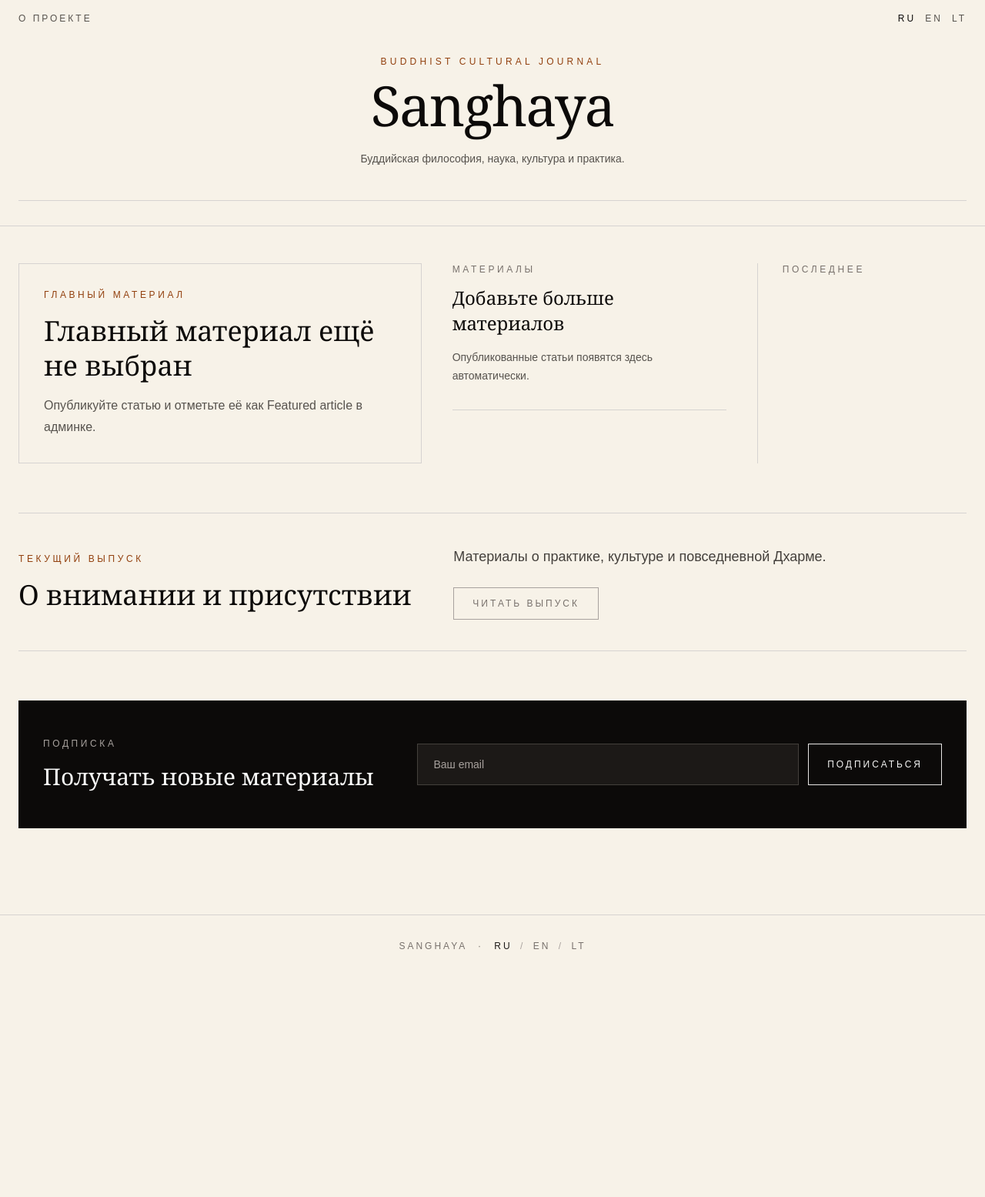
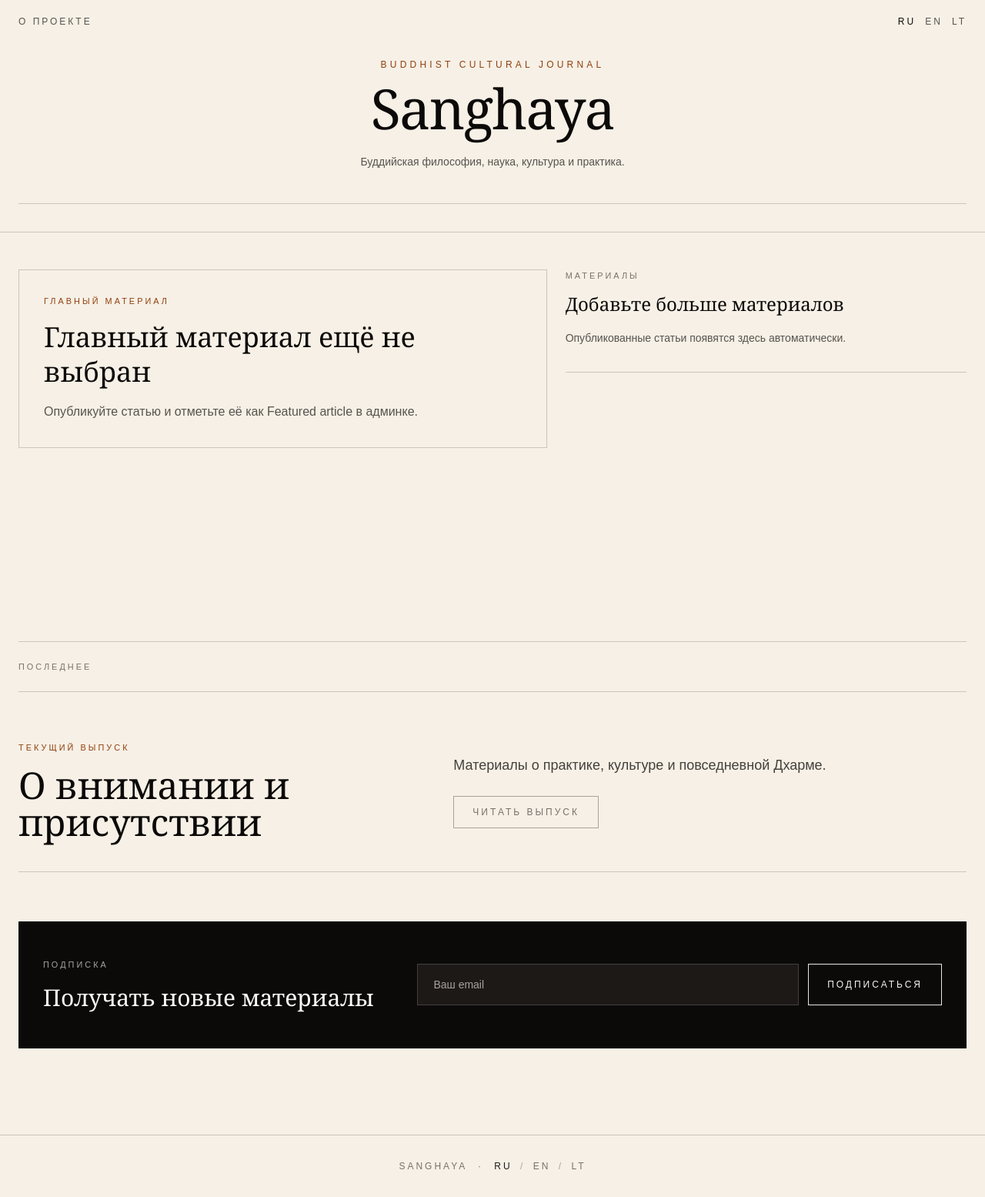
Before and after one commit to IskandarFani/dharma-journal, a Django app: page / in a window 1280 px wide. Shown: the whole page at 77% size. Before the commit the page ends 1233 px from the top, so only its background shows below. Run offline with Django 5.2, Linux system fonts and the light colour scheme; data that the repository does not hold is empty; some libraries are stand-ins or nearby versions.

Commit message:
Refine public site editorial layout

```diff
--- a/templates/base.html
+++ b/templates/base.html
@@ -5,7 +5,7 @@
 <head>
     <meta charset="UTF-8">
     <meta name="viewport" content="width=device-width, initial-scale=1.0">
-    <title>Sanghaya</title>
+    <title>{% block title %}Sanghaya{% endblock %}</title>
 
     <link rel="icon" type="image/png" href="{% static 'core/sanghaya-favicon.png' %}">
     <link rel="apple-touch-icon" href="{% static 'core/sanghaya-favicon.png' %}">
@@ -30,7 +30,7 @@
 
     <style>
         body {
-            background: #f7f2e8;
+            background: #f6f0e6;
             color: #1c1917;
         }
 
@@ -49,12 +49,76 @@
         details > summary::-webkit-details-marker {
             display: none;
         }
+
+        .hairline {
+            border-color: rgba(68, 64, 60, 0.24);
+        }
+
+        .editorial-kicker {
+            font-size: 0.68rem;
+            letter-spacing: 0.28em;
+            text-transform: uppercase;
+        }
+
+        .clamp-4 {
+            display: -webkit-box;
+            -webkit-box-orient: vertical;
+            -webkit-line-clamp: 4;
+            overflow: hidden;
+        }
+
+        .fallback-cover {
+            position: relative;
+            overflow: hidden;
+            background:
+                linear-gradient(135deg, rgba(146, 64, 14, 0.18), rgba(28, 25, 23, 0.02)),
+                #e7ded0;
+        }
+
+        .fallback-cover::before,
+        .fallback-cover::after {
+            content: "";
+            position: absolute;
+            inset: 14%;
+            border: 1px solid rgba(120, 113, 108, 0.34);
+        }
+
+        .fallback-cover::after {
+            inset: 28%;
+            transform: rotate(-8deg);
+            border-color: rgba(146, 64, 14, 0.26);
+        }
+
+        .fallback-cover span {
+            position: relative;
+            z-index: 1;
+        }
+
+        .article-card {
+            transition: border-color 250ms ease, background 250ms ease;
+        }
+
+        .article-card:hover {
+            border-color: rgba(120, 53, 15, 0.55);
+            background: rgba(255, 251, 235, 0.35);
+        }
+
+        .article-card:hover .serif {
+            color: #78350f;
+        }
+
+        @media (max-width: 767px) {
+            .mobile-title-balance {
+                font-size: clamp(2.25rem, 12vw, 3.65rem);
+                line-height: 0.98;
+            }
+        }
     </style>
 </head>
 
 <body class="sans min-h-screen">
-    <header class="border-b border-stone-300">
-        <div class="mx-auto max-w-7xl px-6 py-4">
+    <header class="border-b hairline">
+        <div class="mx-auto max-w-7xl px-6 py-4 md:py-5">
             <div class="flex items-center justify-between gap-6 text-xs uppercase tracking-[0.25em] text-stone-600">
                 <a href="{% url 'about' language %}" class="transition duration-300 hover:text-stone-950">
                     {{ ui.about }}
@@ -72,13 +136,13 @@
                 </div>
             </div>
 
-            <div class="py-10 text-center">
+            <div class="py-8 text-center md:py-10">
                 <a href="{% url 'home' language %}" class="group inline-block">
                     <div class="text-xs uppercase tracking-[0.35em] text-amber-800 transition duration-300 group-hover:text-amber-900">
                         {{ ui.journal_label }}
                     </div>
 
-                    <h1 class="serif mt-3 text-5xl md:text-7xl font-normal tracking-tight text-stone-950 transition duration-300 group-hover:text-amber-900">
+                    <h1 class="serif mt-3 text-5xl font-normal tracking-tight text-stone-950 transition duration-300 group-hover:text-amber-900 md:text-7xl">
                         Sanghaya
                     </h1>
                 </a>
@@ -88,7 +152,7 @@
                 </p>
             </div>
 
-            <nav class="hidden items-center justify-center gap-x-6 gap-y-3 border-t border-stone-300 pt-4 text-xs uppercase tracking-[0.22em] text-stone-700 md:flex md:flex-wrap">
+            <nav class="hidden items-center justify-center gap-x-6 gap-y-3 border-t hairline pt-4 text-xs uppercase tracking-[0.22em] text-stone-700 md:flex md:flex-wrap">
                 {% for item in navigation_categories %}
                     <a
                         href="{% url 'category_detail' language item.translation.slug %}"
@@ -99,13 +163,13 @@
                 {% endfor %}
             </nav>
 
-            <details class="border-t border-stone-300 pt-4 md:hidden">
+            <details class="border-t hairline pt-4 md:hidden">
                 <summary class="flex cursor-pointer items-center justify-between text-xs uppercase tracking-[0.25em] text-stone-700">
                     <span>{{ ui.menu }}</span>
-                    <span>+</span>
+                    <span class="text-base leading-none">+</span>
                 </summary>
 
-                <nav class="mt-5 grid gap-4 border-t border-stone-300 pt-5 text-xs uppercase tracking-[0.22em] text-stone-700">
+                <nav class="mt-5 grid gap-4 border-t hairline pt-5 text-xs uppercase tracking-[0.22em] text-stone-700">
                     {% for item in navigation_categories %}
                         <a
                             href="{% url 'category_detail' language item.translation.slug %}"
@@ -123,7 +187,7 @@
         {% block content %}{% endblock %}
     </main>
 
-    <footer class="mt-16 border-t border-stone-300">
+    <footer class="mt-16 border-t hairline">
         <div class="mx-auto max-w-7xl px-6 py-8 text-center text-xs uppercase tracking-[0.25em] text-stone-500">
             <a href="{% url 'home' language %}" class="transition duration-300 hover:text-stone-900">
                 Sanghaya
--- a/templates/core/home.html
+++ b/templates/core/home.html
@@ -1,11 +1,11 @@
 {% extends "base.html" %}
 
 {% block content %}
-<section class="mx-auto max-w-7xl px-6 py-12">
-    <div class="grid gap-10 lg:grid-cols-[1.25fr_0.85fr_0.65fr]">
-        <section>
+<section class="mx-auto max-w-7xl px-6 py-8 md:py-12">
+    <div class="grid items-stretch gap-6 xl:grid-cols-[minmax(0,1.08fr)_minmax(380px,0.82fr)]">
+        <section class="h-full">
             {% if featured_card %}
-                <article>
+                <article class="article-card flex h-full flex-col border-b hairline pb-8 md:border md:p-4">
                     <a
                         href="{% url 'article_detail' language featured_card.translation.slug %}"
                         class="group block overflow-hidden rounded-sm"
@@ -23,19 +23,19 @@
                                 class="aspect-[16/10] w-full object-cover transition duration-700 ease-out group-hover:scale-[1.025] group-hover:opacity-90"
                             >
                         {% else %}
-                            <div class="flex aspect-[16/10] items-center justify-center bg-stone-200 text-xs uppercase tracking-[0.25em] text-stone-500 transition duration-500 group-hover:bg-stone-300">
-                                Sanghaya
+                            <div class="fallback-cover flex aspect-[16/10] items-center justify-center text-xs uppercase tracking-[0.3em] text-stone-600">
+                                <span>Sanghaya</span>
                             </div>
                         {% endif %}
                     </a>
 
                     {% if featured_card.category_translation %}
-                        <div class="mt-6 text-xs uppercase tracking-[0.3em] text-amber-800">
+                        <div class="editorial-kicker mt-6 text-amber-800">
                             {{ featured_card.category_translation.title }}
                         </div>
                     {% endif %}
 
-                    <h2 class="serif mt-3 text-5xl font-normal leading-tight tracking-tight text-stone-950">
+                    <h2 class="serif mobile-title-balance mt-3 max-w-3xl text-5xl font-normal leading-[1.02] tracking-tight text-stone-950 md:text-5xl 2xl:text-6xl">
                         <a
                             href="{% url 'article_detail' language featured_card.translation.slug %}"
                             class="hover:text-amber-900"
@@ -45,12 +45,12 @@
                     </h2>
 
                     {% if featured_card.translation.excerpt %}
-                        <p class="mt-5 text-lg leading-8 text-stone-700">
+                        <p class="mt-5 max-w-2xl text-base leading-7 text-stone-700 md:text-lg md:leading-8">
                             {{ featured_card.translation.excerpt }}
                         </p>
                     {% endif %}
 
-                    <div class="mt-7 text-xs uppercase tracking-[0.22em] text-stone-500">
+                    <div class="mt-6 text-xs uppercase tracking-[0.2em] text-stone-500">
                         {% if featured_card.article.author %}
                             {{ ui.author }}: {{ featured_card.article.author.name }}
                         {% else %}
@@ -66,8 +66,8 @@
                     </div>
                 </article>
             {% else %}
-                <article class="border border-stone-300 p-8">
-                    <div class="text-xs uppercase tracking-[0.3em] text-amber-800">
+                <article class="border hairline p-8">
+                    <div class="editorial-kicker text-amber-800">
                         {{ ui.featured }}
                     </div>
 
@@ -82,16 +82,40 @@
             {% endif %}
         </section>
 
-        <section class="space-y-8">
+        <section class="grid gap-4 md:grid-cols-3 xl:h-full xl:grid-cols-1 xl:grid-rows-3">
             {% for card in secondary_cards %}
-                <article class="border-b border-stone-300 pb-8">
+                <article class="article-card grid gap-4 border-b hairline pb-5 md:border md:p-4 xl:min-h-0 xl:grid-cols-[minmax(180px,0.44fr)_1fr]">
+                    <a
+                        href="{% url 'article_detail' language card.translation.slug %}"
+                        class="group block overflow-hidden rounded-sm xl:h-full"
+                    >
+                        {% if card.article.cover_image %}
+                            <img
+                                src="{{ card.article.cover_image.url }}"
+                                alt="{{ card.translation.title }}"
+                                class="aspect-[16/7] w-full object-cover transition duration-500 group-hover:scale-[1.03] md:aspect-[4/3] xl:h-full xl:aspect-auto"
+                            >
+                        {% elif card.article.category.cover_image %}
+                            <img
+                                src="{{ card.article.category.cover_image.url }}"
+                                alt="{{ card.translation.title }}"
+                                class="aspect-[16/7] w-full object-cover transition duration-500 group-hover:scale-[1.03] md:aspect-[4/3] xl:h-full xl:aspect-auto"
+                            >
+                        {% else %}
+                            <div class="fallback-cover flex aspect-[16/7] items-center justify-center text-[10px] uppercase tracking-[0.22em] text-stone-500 md:aspect-[4/3] xl:h-full xl:aspect-auto">
+                                <span>{% if card.category_translation %}{{ card.category_translation.title }}{% else %}Sanghaya{% endif %}</span>
+                            </div>
+                        {% endif %}
+                    </a>
+
+                    <div class="xl:flex xl:min-w-0 xl:flex-col xl:justify-center">
                         {% if card.category_translation %}
-                        <div class="text-xs uppercase tracking-[0.3em] text-stone-500">
+                            <div class="editorial-kicker text-stone-500">
                                 {{ card.category_translation.title }}
                             </div>
                         {% endif %}
 
-                    <h3 class="serif mt-3 text-2xl leading-snug text-stone-950">
+                        <h3 class="serif mt-2 text-2xl leading-tight text-stone-950 md:text-xl xl:text-[1.55rem]">
                             <a
                                 href="{% url 'article_detail' language card.translation.slug %}"
                                 class="hover:text-amber-900"
@@ -101,14 +125,15 @@
                         </h3>
 
                         {% if card.translation.excerpt %}
-                        <p class="mt-4 text-sm leading-6 text-stone-600">
+                            <p class="mt-3 clamp-4 text-sm leading-6 text-stone-600 xl:leading-5">
                                 {{ card.translation.excerpt }}
                             </p>
                         {% endif %}
+                    </div>
                 </article>
             {% empty %}
-                <article class="border-b border-stone-300 pb-8">
-                    <div class="text-xs uppercase tracking-[0.3em] text-stone-500">
+                <article class="border-b hairline pb-8">
+                    <div class="editorial-kicker text-stone-500">
                         {{ ui.materials }}
                     </div>
 
@@ -123,15 +148,18 @@
             {% endfor %}
         </section>
 
-        <aside class="border-t border-stone-300 pt-6 lg:border-l lg:border-t-0 lg:pl-8 lg:pt-0">
-            <h3 class="text-xs uppercase tracking-[0.3em] text-stone-500">
+    </div>
+
+    <aside class="mt-10 border-y hairline py-6 md:mt-12">
+        <div class="grid gap-5 md:grid-cols-[180px_1fr] md:items-start">
+            <h3 class="editorial-kicker text-stone-500">
                 {{ ui.latest }}
             </h3>
 
-            <div class="mt-6 space-y-6">
+            <div class="grid gap-5 md:grid-cols-3">
                 {% for card in latest_cards %}
-                    <article>
-                        <h4 class="serif text-xl leading-snug text-stone-950">
+                    <article class="article-card border-t hairline pt-4 md:border-l md:border-t-0 md:pl-5 md:pt-0">
+                        <h4 class="serif text-xl leading-snug text-stone-950 md:text-lg">
                             <a
                                 href="{% url 'article_detail' language card.translation.slug %}"
                                 class="hover:text-amber-900"
@@ -148,22 +176,22 @@
                     </article>
                 {% endfor %}
             </div>
+        </div>
     </aside>
-    </div>
 
-    <section class="mt-16 border-y border-stone-300 py-10">
+    <section class="mt-14 border-b hairline pb-8 md:mt-16 md:pb-10">
         <div class="grid gap-8 md:grid-cols-[0.8fr_1fr] md:items-center">
             <div>
-                <div class="text-xs uppercase tracking-[0.3em] text-amber-800">
+                <div class="editorial-kicker text-amber-800">
                     {{ ui.current_issue }}
                 </div>
 
                 {% if current_issue_card %}
-                    <h2 class="serif mt-4 text-4xl leading-tight text-stone-950">
+                    <h2 class="serif mt-4 text-4xl leading-tight text-stone-950 md:text-5xl">
                         {{ current_issue_card.translation.title }}
                     </h2>
                 {% else %}
-                    <h2 class="serif mt-4 text-4xl leading-tight text-stone-950">
+                    <h2 class="serif mt-4 text-4xl leading-tight text-stone-950 md:text-5xl">
                         {{ ui.issue_title }}
                     </h2>
                 {% endif %}
@@ -171,11 +199,11 @@
 
             <div>
                 {% if current_issue_card and current_issue_card.translation.description %}
-                    <p class="text-lg leading-8 text-stone-700">
+                    <p class="text-base leading-7 text-stone-700 md:text-lg md:leading-8">
                         {{ current_issue_card.translation.description }}
                     </p>
                 {% else %}
-                    <p class="text-lg leading-8 text-stone-700">
+                    <p class="text-base leading-7 text-stone-700 md:text-lg md:leading-8">
                         {{ ui.issue_text }}
                     </p>
                 {% endif %}
@@ -196,10 +224,10 @@
         </div>
     </section>
 
-    <section id="subscribe" class="mt-16 bg-stone-950 px-8 py-12 text-stone-50">
+    <section id="subscribe" class="mt-14 bg-stone-950 px-6 py-10 text-stone-50 md:mt-16 md:px-8 md:py-12">
         <div class="grid gap-8 md:grid-cols-[1fr_1.5fr] md:items-center">
             <div>
-                <div class="text-xs uppercase tracking-[0.3em] text-stone-400">
+                <div class="editorial-kicker text-stone-400">
                     {{ ui.subscription }}
                 </div>
 
```
Also changed, not shown: templates/articles/article_detail.html (+13 -13 lines), templates/articles/category_detail.html (+22 -18 lines), templates/core/about.html (+7 -7 lines), templates/core/issue_detail.html (+13 -13 lines). Lines whose indentation alone changed are shown as unchanged.
